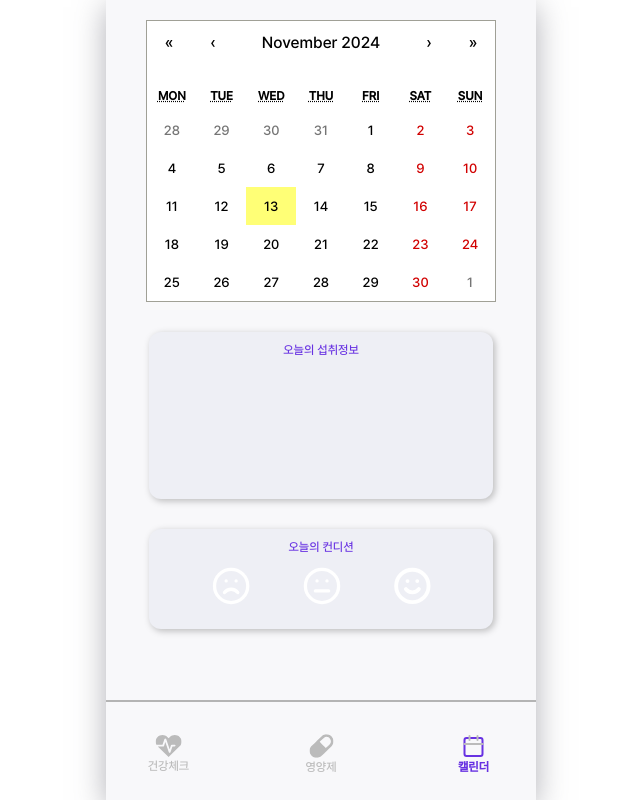
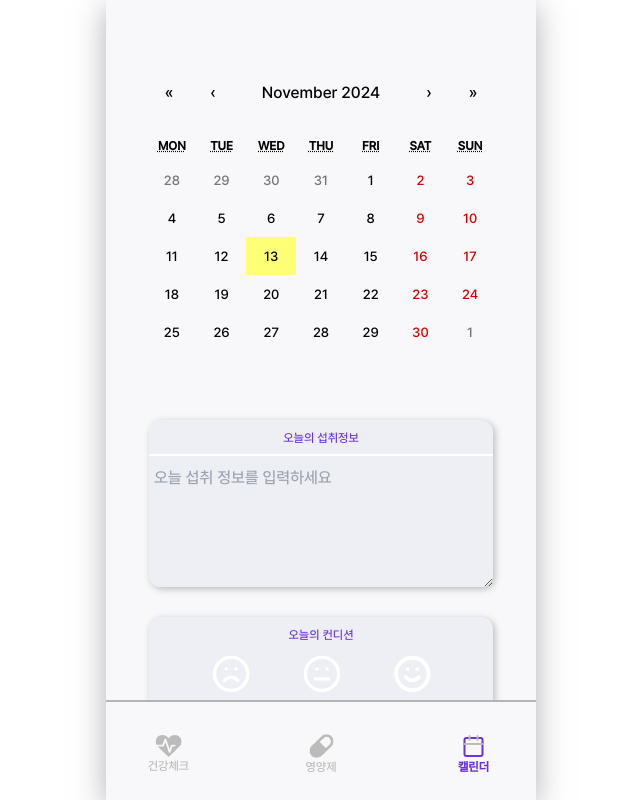
Before and after one commit to yongchane/Nutritional-supplements-project, a React (Create React App) app in the folder Nutritional_project/: page /statistic in a window 1280 px wide. Shown: the whole page, without its empty margins (319-959 px from the left). Built offline with nearby package versions, Linux system fonts and the light colour scheme.

Commit message:
캘린더 ui 수정

```diff
--- a/Nutritional_project/src/page/statistic/index.jsx
+++ b/Nutritional_project/src/page/statistic/index.jsx
@@ -1,6 +1,6 @@
 import React, { useState } from "react";
 import Calendar from "react-calendar";
-import "react-calendar/dist/Calendar.css";
+
 import styled from "styled-components";
 import { ReactComponent as Frown } from "../../assets/record/frown.svg";
 import { ReactComponent as Meh } from "../../assets/record/meh.svg";
@@ -27,11 +27,14 @@
 
   return (
     <Container>
-      <Calendar />
+      <CalenderContainer>
+        <Calendar />
+      </CalenderContainer>
       <Content>
         <CheckList>
           <CheckTitle>오늘의 섭취정보</CheckTitle>
-          <List></List>
+          <CheckLine />
+          <List placeholder="오늘 섭취 정보를 입력하세요"></List>
         </CheckList>
         <ConditionList>
           <CheckTitle>오늘의 컨디션</CheckTitle>
@@ -57,6 +60,7 @@
 const Content = styled.div`
   width: 80%;
   margin: 0 auto;
+  padding-top: 20px;
 `;
 const CheckList = styled.div`
   border-radius: 12px;
@@ -99,10 +103,29 @@
   margin-top: 30px;
   align-items: center;
 `;
-const List = styled.div``;
+const List = styled.textarea`
+  width: 100%;
+  margin-top: 5px;
+  height: 100%;
+  border-radius: 0px 0px 12px 12px;
+  background: #eeeff5;
+  padding: 5px;
+`;
 const CheckBox = styled.div`
   display: flex;
   margin-top: 10px;
   align-items: center;
   gap: 50px;
 `;
+const CheckLine = styled.div`
+  width: 100%;
+  border: 1px solid white;
+  margin-top: 7px;
+`;
+const CalenderContainer = styled.div`
+  width: 100%;
+  height: 350px;
+  display: flex;
+  justify-content: center;
+  padding-top: 50px;
+`;
--- a/Nutritional_project/src/scss/page/health/_main.scss
+++ b/Nutritional_project/src/scss/page/health/_main.scss
@@ -1,3 +1,5 @@
+@import "react-calendar/dist/Calendar.css";
+
 .health {
   .health-container {
     display: flex;
@@ -124,3 +126,13 @@
     }
   }
 }
+.react-calendar {
+  border: 1px solid #f8f8fa;
+  background: #f8f8fa;
+}
+.react-calendar__tile--active:enabled:hover,
+.react-calendar__tile--active:enabled:focus {
+  background: #6832e2;
+  border-radius: 20px;
+  padding: 2px;
+}
```
